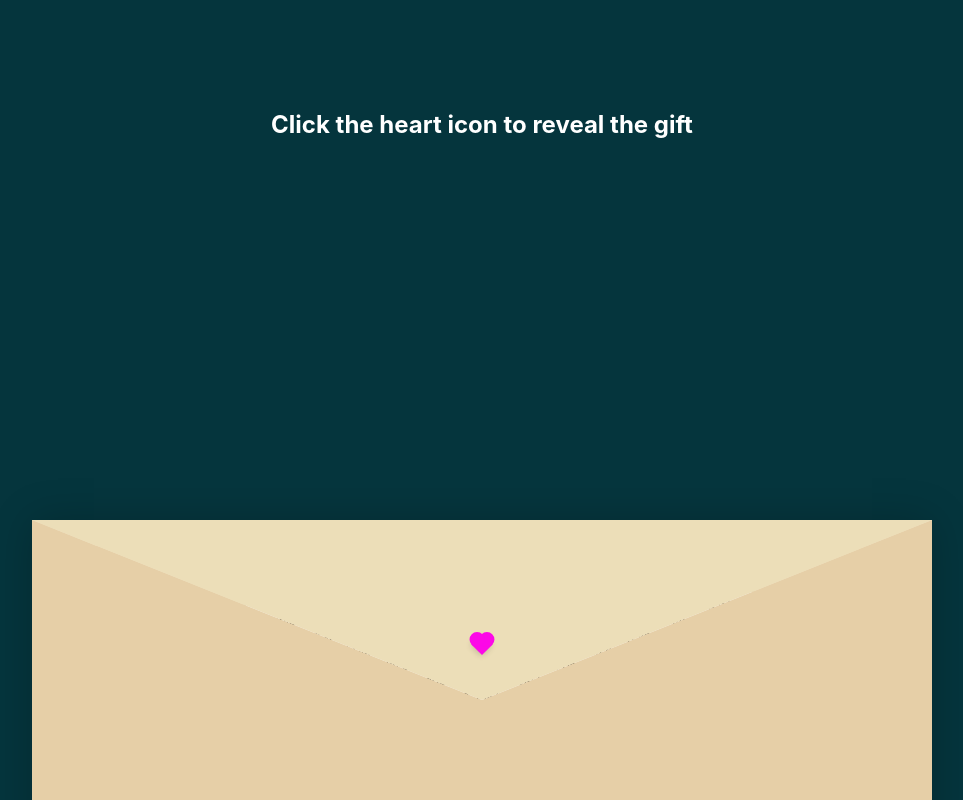
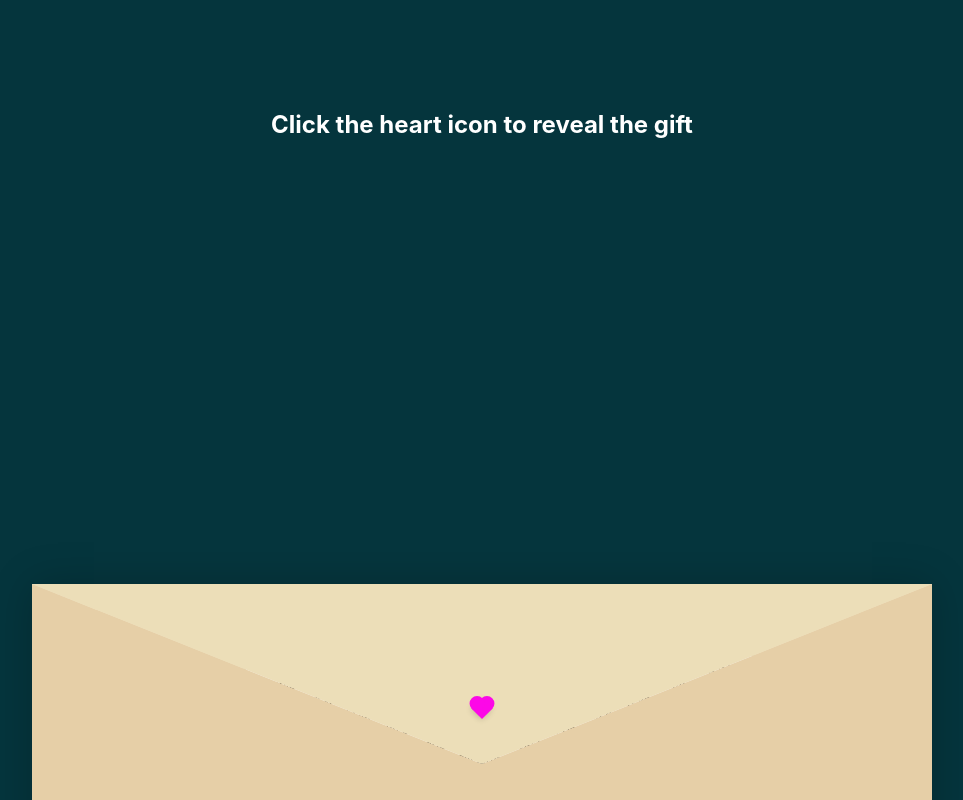
Before and after one commit to Hydro012001/crush, a React (Create React App) app: page /letter in a window 1280 px wide. Shown: the top 800 px of the page, without its empty margins (158-1121 px from the left). Built offline with nearby package versions, Linux system fonts and the light colour scheme.

Commit message:
new commit

```diff
--- a/src/Components/Envelope.css
+++ b/src/Components/Envelope.css
@@ -19,7 +19,7 @@
   flex-direction: column;
 }
 .container {
-  margin-top: 10vh;
+  margin-top: 18vh;
   height: 100vh;
   display: flex;
   align-items: flex-end;
@@ -75,7 +75,7 @@ p {
 }
 .heart {
   position: absolute;
-  top: 80%;
+  top: 88%;
   left: 50%;
   width: 15px;
   height: 15px;
@@ -106,7 +106,7 @@ p {
   z-index: 0;
 }
 .flap > .envelope > .letter {
-  bottom: 250px;
+  bottom: 270px;
   transform: scale(1.5);
   transition-delay: 1s;
 }
@@ -127,17 +127,23 @@ p {
   border: none;
   outline: none;
   box-shadow: rgba(0, 0, 0, 0.24) 0px 3px 8px;
+  cursor: pointer;
 }
-.btns:hover {
-  cursor: pointer;
-  opacity: 0.4;
-}
+
 .other {
   background-color: rgb(207, 15, 15);
   color: white;
 }
+
 .only {
   background-color: green;
+}
+.other:hover {
+  background-color: rgb(78, 2, 2);
+}
+.only:hover {
+  background-color: rgb(12, 197, 12);
+  color: white;
 }
 .picture {
   width: 2rem;
--- a/src/Components/EnvelopeMsg.js
+++ b/src/Components/EnvelopeMsg.js
@@ -54,7 +54,9 @@ function EnvelopeMsg() {
                       katabi. I hope one day we can be official. But before na
                       mahitabo dapat graduate nata. I hope that dili ka mangita
                       ug lain, but naa man gani sultie lang ko daan haha. Pili
-                      lang sa ubos if you choose other or not.
+                      lang sa ubos if you choose other or not. That's all Rose
+                      thank you for being part of my 2023 bisan bag-o pata
+                      nagka-close.<strong> THANK YOU SO MUCH</strong>.
                     </p>
                     <div className="btn-containers">
                       <button
```
